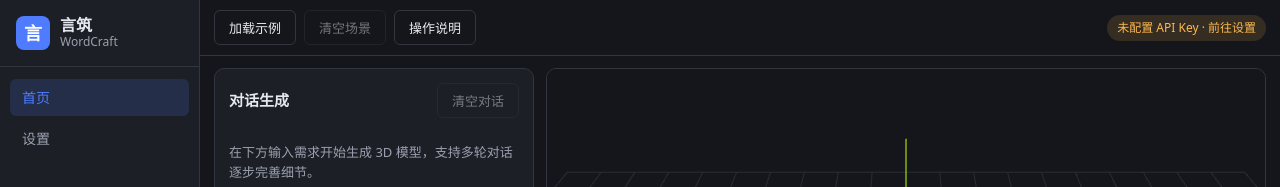
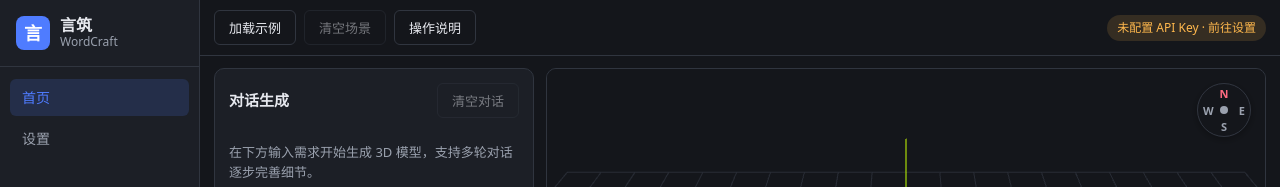
Before and after one commit to joyfish666/WordCraft, a React (Vite) app: page / in a window 1280 px wide. Shown: the top 187 px of the page. Built offline with nearby package versions, Linux system fonts and the light colour scheme.

Commit message:
feat: 视口右上角实时东西南北罗盘
- Compass 组件：每帧读取相机方位角，旋转 N/S/E/W 玫瑰使 N 指向世界北（+Z）
- 直接更新 DOM（无 React 重渲染）；覆盖在视口右上角
- 60 用例通过，lint/build 干净

```diff
--- /dev/null
+++ b/src/components/viewport/Compass.tsx
@@ -0,0 +1,40 @@
+import { useFrame, useThree } from '@react-three/fiber'
+import { forwardRef, type RefObject } from 'react'
+import { Quaternion, Vector3 } from 'three'
+
+// 复用的临时对象，避免每帧分配
+const compassQuat = new Quaternion()
+const compassVec = new Vector3()
+
+/**
+ * R3F 传感器：每帧读取相机方位角，旋转罗盘玫瑰使 N 指向世界北（+Z）。
+ * 通过 compassRef 直接更新 DOM，不触发 React 重渲染。
+ */
+export function CompassSensor({ compassRef }: { compassRef: RefObject<HTMLDivElement | null> }) {
+  const camera = useThree((s) => s.camera)
+
+  useFrame(() => {
+    const el = compassRef.current
+    if (!el) return
+    // 世界北（+Z）变换到相机局部空间，取其在屏幕平面（x=右, y=上）的方位角
+    compassQuat.copy(camera.quaternion).invert()
+    compassVec.set(0, 0, 1).applyQuaternion(compassQuat)
+    const angle = (Math.atan2(compassVec.x, compassVec.y) * 180) / Math.PI
+    el.style.transform = `rotate(${angle}deg)`
+  })
+
+  return null
+}
+
+/** HTML 罗盘玫瑰：N/S/E/W 标签，随相机实时旋转 */
+export const CompassRose = forwardRef<HTMLDivElement, object>(function CompassRose(_props, ref) {
+  return (
+    <div className="compass" ref={ref} aria-hidden="true">
+      <span className="compass__label compass__label--n">N</span>
+      <span className="compass__label compass__label--e">E</span>
+      <span className="compass__label compass__label--s">S</span>
+      <span className="compass__label compass__label--w">W</span>
+      <span className="compass__cross" />
+    </div>
+  )
+})
--- a/src/components/viewport/SceneViewer.tsx
+++ b/src/components/viewport/SceneViewer.tsx
@@ -4,6 +4,7 @@ import { forwardRef, useImperativeHandle, useRef } from 'react'
 import { PerspectiveCamera, Vector3 } from 'three'
 import type { OrbitControls as OrbitControlsImpl } from 'three-stdlib'
 import { useModelStore } from '../../store/useModelStore'
+import { CompassRose, CompassSensor } from './Compass'
 import { Viewport3D } from './Viewport3D'
 
 export interface SceneViewerHandle {
@@ -19,6 +20,7 @@ export interface SceneViewerHandle {
 /** R3F 场景容器：相机、灯光、视角控制与空白点击清理 */
 export const SceneViewer = forwardRef<SceneViewerHandle, object>(function SceneViewer(_props, ref) {
   const controlsRef = useRef<OrbitControlsImpl>(null)
+  const compassRef = useRef<HTMLDivElement>(null)
 
   useImperativeHandle(ref, () => ({
     resetView: () => controlsRef.current?.reset(),
@@ -55,6 +57,7 @@ export const SceneViewer = forwardRef<SceneViewerHandle, object>(function SceneV
   }))
 
   return (
+    <>
       <Canvas
         className="scene-canvas"
         // 初始视角：房屋正南侧斜向下，完整看到南立面（含入户门）
@@ -68,7 +71,11 @@ export const SceneViewer = forwardRef<SceneViewerHandle, object>(function SceneV
         <ambientLight intensity={0.7} />
         <directionalLight position={[6, 10, 6]} intensity={0.9} />
         <Viewport3D />
+        <CompassSensor compassRef={compassRef} />
         <OrbitControls ref={controlsRef} makeDefault enableDamping />
       </Canvas>
+      {/* 实时东西南北罗盘（覆盖在视口右上角） */}
+      <CompassRose ref={compassRef} />
+    </>
   )
 })
--- a/src/styles/global.css
+++ b/src/styles/global.css
@@ -454,6 +454,67 @@ button {
   border-color: var(--accent);
 }
 
+/* ---------- 实时罗盘 ---------- */
+
+.compass {
+  position: absolute;
+  top: 14px;
+  right: 14px;
+  width: 54px;
+  height: 54px;
+  border-radius: 50%;
+  background: rgba(20, 22, 27, 0.72);
+  border: 1px solid var(--border);
+  box-shadow: 0 2px 10px rgba(0, 0, 0, 0.35);
+  pointer-events: none;
+  z-index: 5;
+  will-change: transform;
+}
+
+.compass__label {
+  position: absolute;
+  font-size: 11px;
+  font-weight: 700;
+  color: var(--text-dim);
+  line-height: 1;
+}
+
+.compass__label--n {
+  top: 4px;
+  left: 50%;
+  transform: translateX(-50%);
+  color: var(--danger);
+}
+
+.compass__label--e {
+  top: 50%;
+  right: 5px;
+  transform: translateY(-50%);
+}
+
+.compass__label--s {
+  bottom: 4px;
+  left: 50%;
+  transform: translateX(-50%);
+}
+
+.compass__label--w {
+  top: 50%;
+  left: 5px;
+  transform: translateY(-50%);
+}
+
+.compass__cross {
+  position: absolute;
+  top: 50%;
+  left: 50%;
+  width: 8px;
+  height: 8px;
+  transform: translate(-50%, -50%);
+  border-radius: 50%;
+  background: var(--text-dim);
+}
+
 /* ---------- 调试日志面板 ---------- */
 
 .debug-panel {
```
Lines whose indentation alone changed are shown as unchanged.
